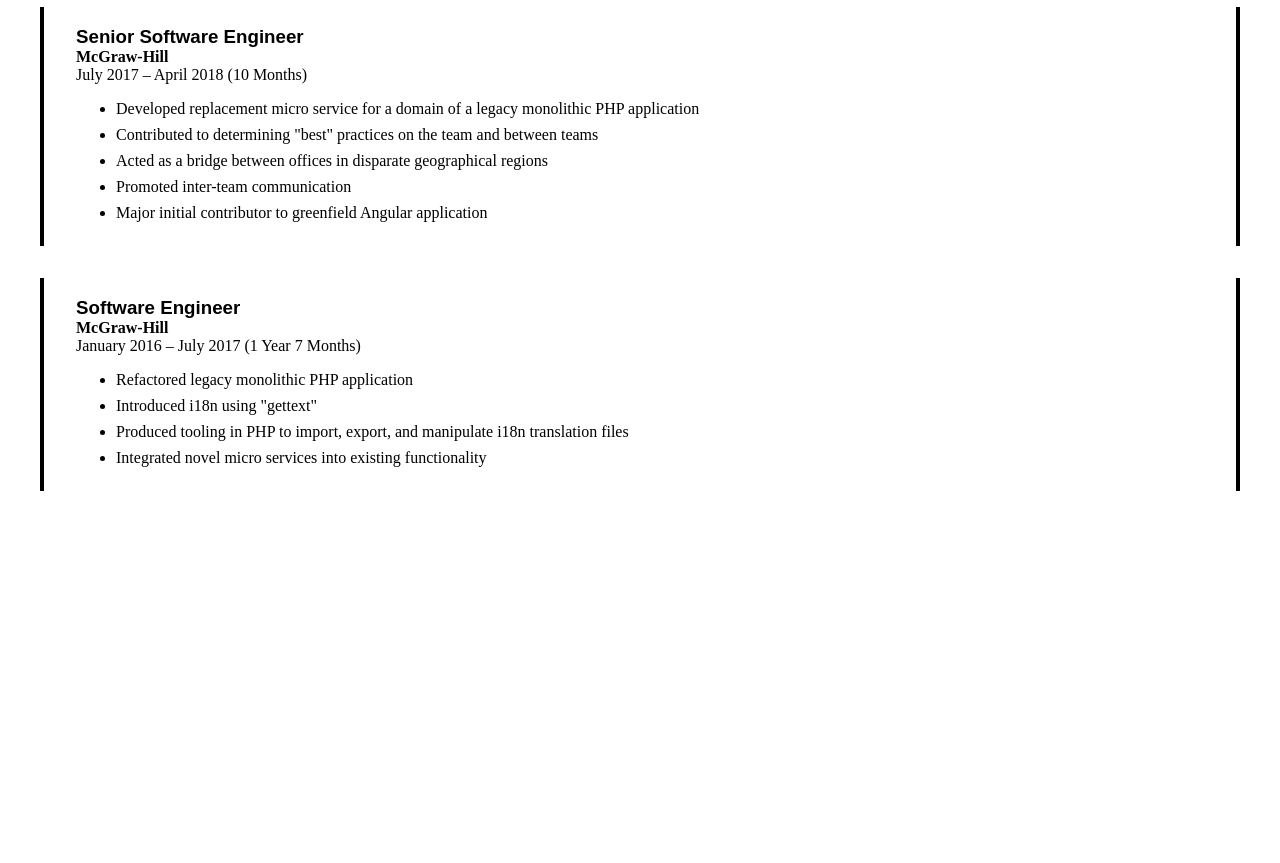
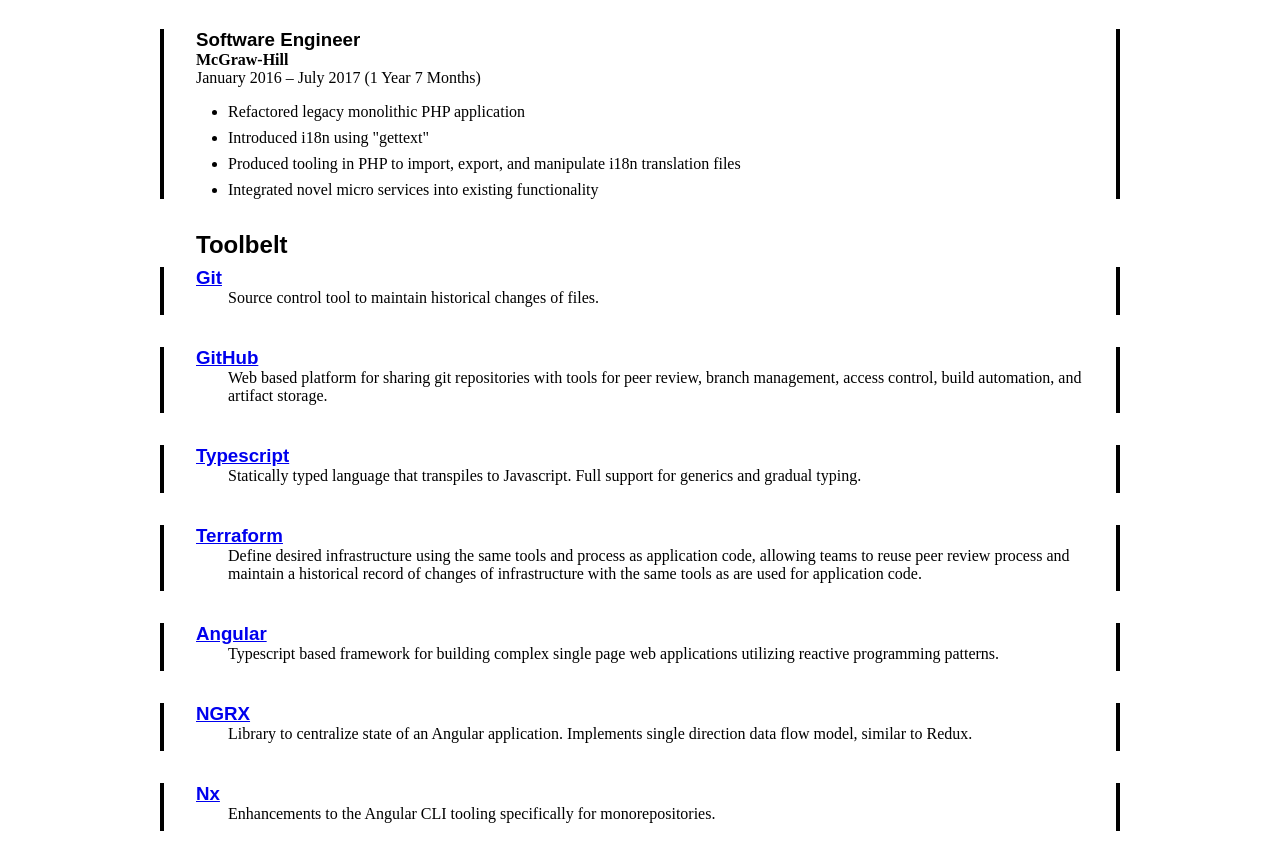
Before and after one commit to kilahm/kilahm.github.io, a plain HTML site: page index.html in a window 1280 px wide. Shown: the part 957-1820 px from the top of the page. Before the commit the page ends 1480 px from the top, so only its background shows below. Drawn offline with Linux system fonts and the light colour scheme.

Commit message:
feat: add toolbelt section to resume
Also improves print styles and compacts the entire layout somewhat.

```diff
--- a/index.html
+++ b/index.html
@@ -49,7 +49,7 @@
         <p>There is no thrill more exiting than implementing sustainable solutions to novel problems in shifting
             contexts.</p>
         <p>Technical soluitons must remove friction between creators and the realization of their dreams.</p>
-        <p>Fully automated technical process enables seamless people process.</p>
+        <p>Fully automated technical process enables seamless human process.</p>
     </section>
     <div id="history">
         <h2>Work History</h2>
@@ -108,6 +108,40 @@
             </ul>
         </section>
     </div>
+    <div id="tools">
+        <h2>Toolbelt</h2>
+        <section class="tool">
+            <h3 class="title"><a href="https://git-scm.com/">Git</a></h3>
+            <p class="description">Source control tool to maintain historical changes of files.</p>
+        </section>
+        <section class="tool">
+            <h3 class="title"><a href="https://github.com/">GitHub</a></h3>
+            <p class="description">Web based platform for sharing git repositories with tools for peer review, branch
+                management, access control, build automation, and artifact storage.</p>
+        </section>
+        <section class="tool">
+            <h3 class="title"><a href="https://www.typescriptlang.org/">Typescript</a></h3>
+            <p class="description">Statically typed language that transpiles to Javascript. Full support for generics and gradual typing.</p>
+        </section>
+        <section class="tool">
+            <h3 class="title"><a href="https://www.terraform.io/">Terraform</a></h3>
+            <p class="description">Define desired infrastructure using the same tools and process as application code, allowing
+                teams to reuse peer review process and maintain a historical record of changes of infrastructure with
+                the same tools as are used for application code.</p>
+        </section>
+        <section class="tool">
+            <h3 class="title"><a href="https://angular.io">Angular</a></h3>
+            <p class="description">Typescript based framework for building complex single page web applications utilizing reactive programming patterns.</p>
+        </section>
+        <section class="tool">
+            <h3 class="title"><a href="https://ngrx.io">NGRX</a></h3>
+            <p class="description">Library to centralize state of an Angular application. Implements single direction data flow model, similar to Redux.</p>
+        </section>
+        <section class="tool">
+            <h3 class="title"><a href="https://nx.dev">Nx</a></h3>
+            <p class="description">Enhancements to the Angular CLI tooling specifically for monorepositories.</p>
+        </section>
+    </div>
 </body>
 
 </html>
--- a/style.css
+++ b/style.css
@@ -1,52 +1,93 @@
+body {
+    max-width: 960px;
+    margin: 0;
+    padding: 0 1rem;
+}
+@media (min-width: 960px) {
+    body {
+        margin: 0 auto;
+    }
+}
+
 h1, h2, h3 {
     font-family: sans-serif;
-    min-width: 10em;
+    min-width: 10rem;
 }
 
-body {
-    padding: 0 2em;
+h2 {
+    margin-top: 2rem;
+    margin-bottom: .5rem;
+    margin-left: calc(2rem + 4px);
 }
 
-#philosophy {
-    display: flex;
-    flex-direction: column;
-    margin: 2em 0;
+h3 {
+    margin: 0;
 }
 
-#philosophy > p {
-    text-align: center;
-    align-self: center;
-    font-size: large;
+p {
+    margin: 0 0 .5rem 0;
 }
 
+#contact {
+    align-self: center;
+}
 
-header, section {
-    display: flex;
-    border-right: 4px solid black;
-    border-left: 4px solid black;
-    padding: 0 2em;
-    flex-wrap: wrap;
-    margin-bottom: 2em;
+#philosophy>p:last-child {
+    margin-bottom: 0;
+}
+
+#philosophy>p:first-child {
+    margin-top: 0;
 }
 
 header {
+    display: flex;
     flex-direction: row;
+    flex-wrap: wrap;
+    margin-bottom: 2rem;
 }
-header > h1 {
+
+header>h1 {
     flex: auto;
 }
 
 section {
+    display: flex;
     flex-direction: column;
+    border-right: 4px solid black;
+    border-left: 4px solid black;
+    padding: 0 2rem;
+    margin-bottom: 2rem;
 }
 
 .company {
     font-weight: bold;
 }
-.title {
+
+ul {
+    padding-left: 2rem;
     margin-bottom: 0;
 }
 
 li {
-    margin-bottom: .5em;
+    margin-bottom: .5rem;
 }
+
+li:last-child {
+    margin-bottom: 0;
+}
+
+.tool>.description {
+    margin-left: 2rem;
+}
+
+@media print {
+    body {
+        font-size: 11pt;
+        margin: 0;
+    }
+    a, a:visited {
+        color: black;
+        text-decoration: none;
+    }
+}
```
